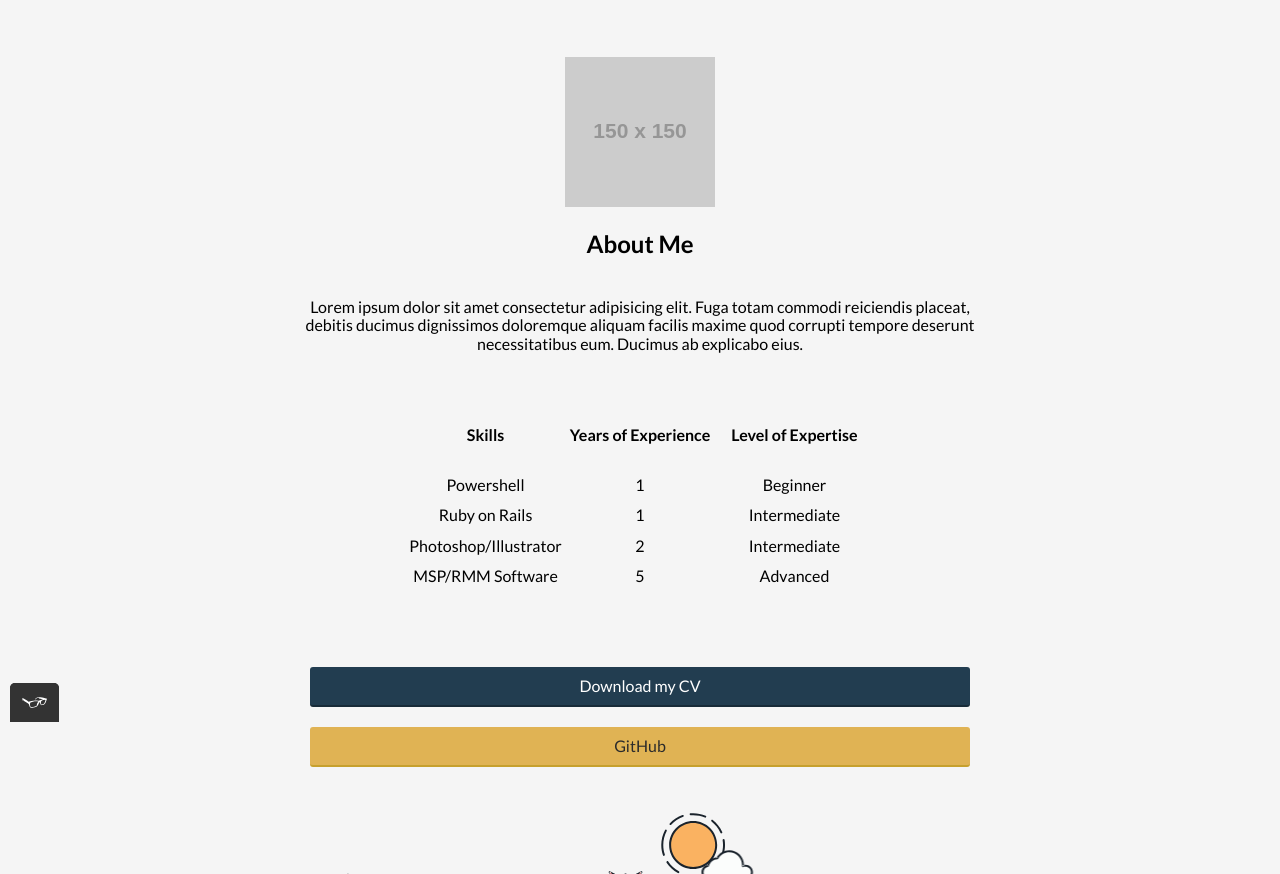
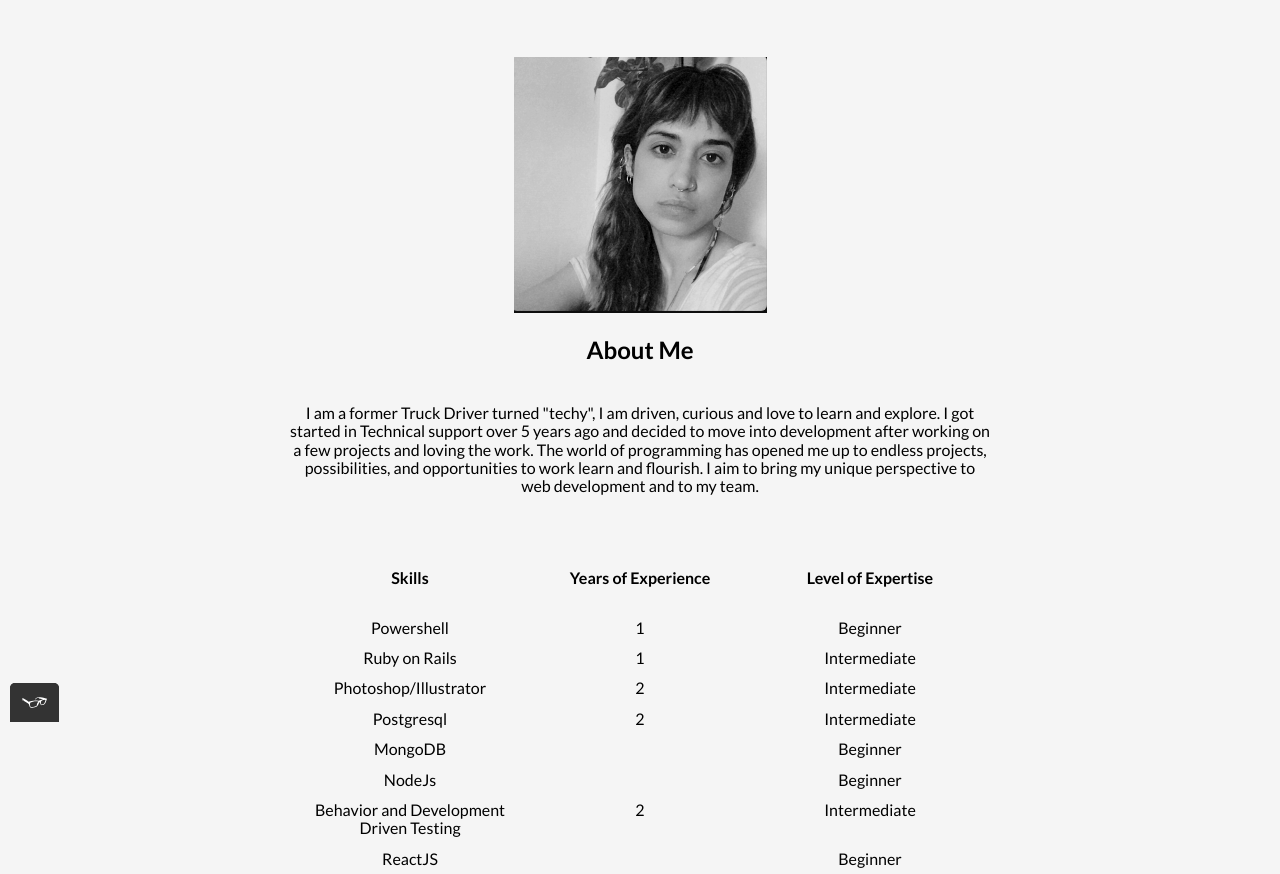
Before and after one commit to Naom-Roads/Portfolio-Website, a plain HTML site: page about.html in a window 1280 px wide. Shown: the part 78-952 px from the top of the page. Drawn offline with nearby package versions, Linux system fonts and the light colour scheme; placeholder pictures from the web are drawn by us.

Commit message:
Updated about me page and photo

```diff
--- a/about.html
+++ b/about.html
@@ -42,13 +42,9 @@
 
     </header>
     <div class="profile">
-        <!-- Add Portrait Image here -->
-
-        <img src="http://via.placeholder.com/150x150" alt="">
+        <img src="assets/img/Naomsheadshotphoto1.png" alt="profile photo">
         <h2>About Me</h2>
-        <p>Lorem ipsum dolor sit amet consectetur adipisicing elit. Fuga totam commodi reiciendis placeat, debitis
-            ducimus dignissimos doloremque aliquam facilis maxime quod corrupti tempore deserunt necessitatibus eum.
-            Ducimus ab explicabo eius.
+        <p> I am a former Truck Driver turned "techy", I am driven, curious and love to learn and explore. I got started in Technical support over 5 years ago and decided to move into development after working on a few projects and loving the work. The world of programming has opened me up to endless projects, possibilities, and opportunities to work learn and flourish. I aim to bring my unique perspective to web development and to my team.
         </p>
         <div>
             <br>
@@ -78,6 +74,31 @@
                         <td>Photoshop/Illustrator</td>
                         <td> 2</td>
                         <td>Intermediate</td>
+                    </tr>
+                    <tr>
+                        <td>Postgresql</td>
+                        <td>2</td>
+                        <td>Intermediate</td>
+                    </tr>
+                    <tr>
+                        <td>MongoDB</td>
+                        <td>  </td>
+                        <td>Beginner</td>
+                    </tr>
+                    <tr>
+                        <td>NodeJs</td>
+                        <td>  </td>
+                        <td>Beginner</td>
+                    </tr>
+                    <tr>
+                        <td>Behavior and Development Driven Testing</td>
+                        <td>2</td>
+                        <td>Intermediate</td>
+                    </tr>
+                    <tr>
+                        <td>ReactJS</td>
+                        <td>  </td>
+                        <td>Beginner</td>
                     </tr>
                     <tr>
                         <td>MSP/RMM Software</td>
```
